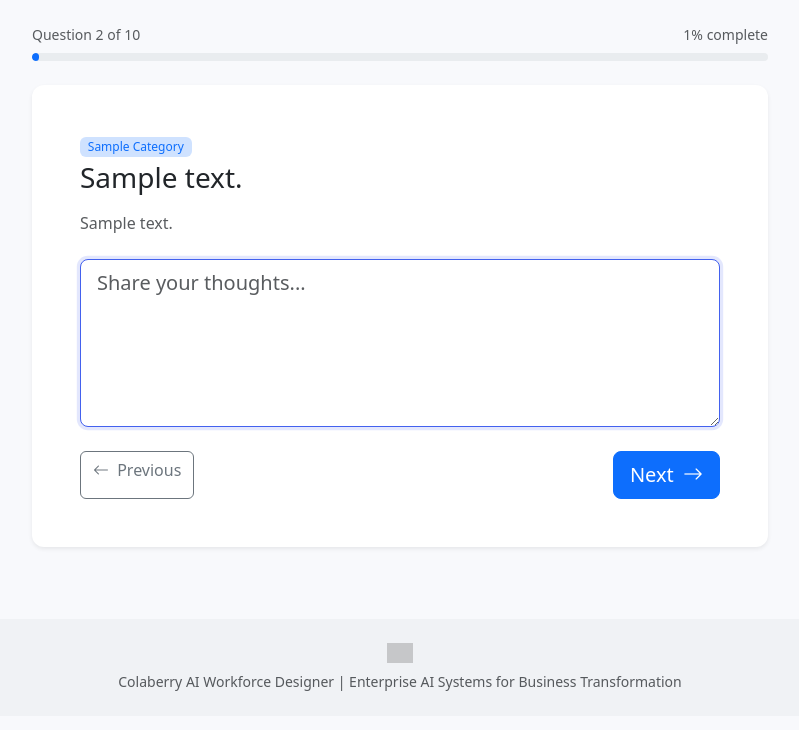
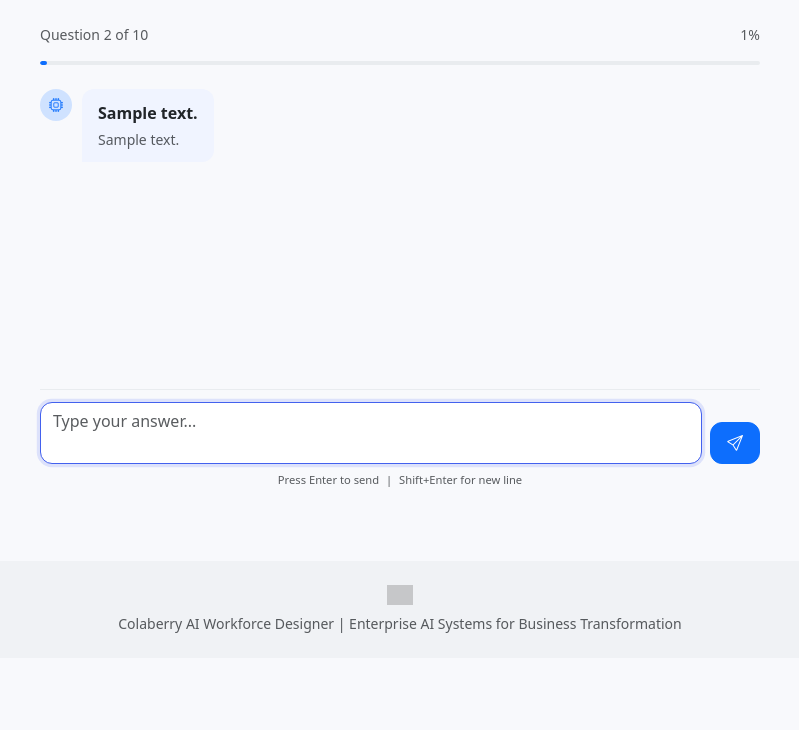
Before and after one commit to ColaberryIntern/AI_ProjectArchitect, a FastAPI app: template app/advisory/templates/question_flow.html in a window 1280 px wide. Shown: the part 56-786 px from the top of the page, without its empty margins (240-1039 px from the left). Run offline with FastAPI, Linux system fonts and the light colour scheme; the template is opened without the code that fills it: most values are stand-ins (such as "Sample title", 1, 10 or a date in 2020); grey boxes are pictures that could not be loaded.

Commit message:
Chat-style question flow + simplified landing label
Replace static form wizard with conversational chat interface:
- Bot avatar asks questions, user replies in chat bubbles
- Full conversation history visible (scrollable)
- Enter to send, Shift+Enter for new line
- Typing indicator with animated dots on submit
- System checkboxes inline for Q6 (current tools)
- Email capture inline for Q5
- Previous Q&A pairs shown as chat history

Landing page:
- Label: "What problem can AI solve for your business?"
- Fixed "Chief Operating Officer" -> "AI Control Tower"

Co-Authored-By: Claude Opus 4.6 (1M context) <noreply@anthropic.com>

```diff
--- a/app/advisory/templates/advisory_landing.html
+++ b/app/advisory/templates/advisory_landing.html
@@ -35,7 +35,7 @@
                 We'll identify automation opportunities, design AI systems, and map the agents needed to run your business.
             </p>
             <p class="text-muted small mb-0">
-                <i class="bi bi-stars me-1"></i>Powered by an AI "Chief Operating Officer" layer that monitors your business, identifies opportunities, and triggers actions automatically.
+                <i class="bi bi-stars me-1"></i>Powered by an AI Control Tower that monitors your business, identifies opportunities, and triggers actions automatically.
             </p>
         </div>
         <!-- Right: Dashboard Mockup -->
@@ -102,9 +102,9 @@
             <!-- Label -->
             <div class="mb-2">
                 <label for="business_idea" class="form-label fw-bold fs-5">
-                    Describe your business and the biggest operational or growth challenge you want AI to solve
+                    What problem can AI solve for your business?
                 </label>
-                <p class="text-muted small mb-3">Be specific. We'll design a complete AI-powered workforce including systems, agents, and ROI.</p>
+                <p class="text-muted small mb-3">Tell us about your business and biggest challenge. The more detail, the better your AI system design.</p>
             </div>
 
             <!-- Textarea -->
--- a/app/advisory/templates/question_flow.html
+++ b/app/advisory/templates/question_flow.html
@@ -1,95 +1,149 @@
 {% extends "advisory_base.html" %}
 
-{% block title %}Question {{ progress.current_index + 1 }} of {{ progress.total }} | AI Workforce Designer{% endblock %}
+{% block title %}AI Advisor | AI Workforce Designer{% endblock %}
+
+{% block head %}
+<style>
+.chat-container { max-width: 720px; margin: 0 auto; }
+.chat-messages { min-height: 300px; max-height: 60vh; overflow-y: auto; padding-bottom: 20px; }
+.msg { animation: msgIn 0.3s ease; margin-bottom: 12px; }
+@keyframes msgIn { from { opacity: 0; transform: translateY(10px); } to { opacity: 1; transform: translateY(0); } }
+.msg-bot { display: flex; gap: 10px; align-items: flex-start; }
+.msg-bot .bubble { background: #f0f4ff; border-radius: 12px 12px 12px 0; padding: 12px 16px; max-width: 85%; }
+.msg-user { display: flex; gap: 10px; justify-content: flex-end; }
+.msg-user .bubble { background: #4361ee; color: white; border-radius: 12px 12px 0 12px; padding: 12px 16px; max-width: 85%; }
+.msg-avatar { width: 32px; height: 32px; border-radius: 50%; display: flex; align-items: center; justify-content: center; font-size: 14px; flex-shrink: 0; }
+.chat-input { border-top: 1px solid #e9ecef; padding-top: 12px; }
+.typing-dots { display: inline-flex; gap: 4px; }
+.typing-dots span { width: 6px; height: 6px; border-radius: 50%; background: #4361ee; animation: dotBounce 1.2s infinite; }
+.typing-dots span:nth-child(2) { animation-delay: 0.2s; }
+.typing-dots span:nth-child(3) { animation-delay: 0.4s; }
+@keyframes dotBounce { 0%,100% { transform: translateY(0); } 50% { transform: translateY(-5px); } }
+</style>
+{% endblock %}
 
 {% block content %}
-<div class="row justify-content-center">
-    <div class="col-lg-8">
-        <!-- Progress bar -->
-        <div class="mb-4">
-            <div class="d-flex justify-content-between align-items-center mb-2">
-                <span class="text-muted small">Question {{ progress.current_index + 1 }} of {{ progress.total }}</span>
-                <span class="text-muted small">{{ progress.percent }}% complete</span>
+<div class="chat-container">
+    <!-- Progress -->
+    <div class="d-flex justify-content-between align-items-center mb-3">
+        <small class="text-muted">Question <span id="qNum">{{ progress.current_index + 1 }}</span> of {{ progress.total }}</small>
+        <small class="text-muted">{{ progress.percent }}%</small>
+    </div>
+    <div class="progress mb-4" style="height: 4px;">
+        <div class="progress-bar bg-primary" id="chatProgress" style="width: {{ progress.percent }}%; transition: width 0.5s;"></div>
+    </div>
+
+    <!-- Chat Messages -->
+    <div class="chat-messages" id="chatMessages">
+        <!-- Previous Q&A pairs -->
+        {% for answer in session.answers %}
+        <div class="msg msg-bot">
+            <div class="msg-avatar bg-primary-subtle text-primary"><i class="bi bi-cpu"></i></div>
+            <div class="bubble"><strong>{{ answer.question_text }}</strong></div>
+        </div>
+        <div class="msg msg-user">
+            <div class="bubble">{{ answer.answer_text }}</div>
+            <div class="msg-avatar bg-primary text-white"><i class="bi bi-person"></i></div>
+        </div>
+        {% endfor %}
+
+        <!-- Current question (bot is asking) -->
+        {% if question %}
+        <div class="msg msg-bot" id="currentQuestion">
+            <div class="msg-avatar bg-primary-subtle text-primary"><i class="bi bi-cpu"></i></div>
+            <div class="bubble">
+                <strong>{{ question.text }}</strong>
+                <div class="text-muted small mt-1">{{ question.help_text }}</div>
             </div>
-            <div class="progress" style="height: 8px;">
-                <div class="progress-bar bg-primary" role="progressbar"
-                     style="width: {{ progress.percent }}%"
-                     aria-valuenow="{{ progress.percent }}" aria-valuemin="0" aria-valuemax="100">
+        </div>
+        {% endif %}
+    </div>
+
+    <!-- Input Area -->
+    <div class="chat-input">
+        <form action="/advisory/{{ session.session_id }}/answer" method="POST" id="chatForm">
+            <div class="d-flex gap-2">
+                <div class="flex-grow-1">
+                    <textarea
+                        class="form-control"
+                        name="answer_text"
+                        id="chatInput"
+                        rows="2"
+                        placeholder="Type your answer..."
+                        required
+                        autofocus
+                        style="resize: none; border-radius: 12px;"
+                    ></textarea>
+                </div>
+                <button type="submit" class="btn btn-primary align-self-end" id="sendBtn" style="border-radius: 12px; padding: 8px 16px;">
+                    {% if progress.current_index == progress.total - 1 %}
+                    <i class="bi bi-magic me-1"></i>Done
+                    {% else %}
+                    <i class="bi bi-send"></i>
+                    {% endif %}
+                </button>
+            </div>
+
+            {% if show_email_capture %}
+            <div class="mt-2 p-2 bg-light rounded-3" style="font-size: 0.85rem;">
+                <label class="form-label mb-1 fw-semibold small">
+                    <i class="bi bi-envelope me-1"></i>Want your results emailed?
+                </label>
+                <input type="email" class="form-control form-control-sm" name="email" placeholder="your@email.com (optional)" style="border-radius: 8px;">
+            </div>
+            {% endif %}
+
+            {% if question and question.id == "q6_current_tools" %}
+            <div class="mt-2 p-2 bg-light rounded-3" style="font-size: 0.8rem;">
+                <label class="form-label mb-1 fw-semibold small">Systems you use:</label>
+                <div class="d-flex flex-wrap gap-1">
+                    {% for option in system_options %}
+                    <label class="badge bg-white text-dark border" style="cursor: pointer; font-weight: normal;">
+                        <input type="checkbox" name="selected_systems" value="{{ option }}" class="me-1" style="transform: scale(0.8);">{{ option }}
+                    </label>
+                    {% endfor %}
                 </div>
             </div>
-        </div>
+            {% endif %}
+        </form>
 
-        <!-- Question card -->
-        <div class="card border-0 shadow-sm">
-            <div class="card-body p-5">
-                <div class="mb-1">
-                    <span class="badge bg-primary-subtle text-primary">{{ question.category | replace("_", " ") | title }}</span>
-                </div>
-                <h3 class="card-title mb-3">{{ question.text }}</h3>
-                <p class="text-muted mb-4">{{ question.help_text }}</p>
-
-                <form action="/advisory/{{ session.session_id }}/answer" method="POST">
-                    <div class="mb-4">
-                        <textarea
-                            class="form-control form-control-lg"
-                            name="answer_text"
-                            rows="5"
-                            placeholder="Share your thoughts..."
-                            required
-                            autofocus
-                        ></textarea>
-                    </div>
-
-                    {% if show_email_capture %}
-                    <div class="mb-4 p-3 bg-light rounded">
-                        <label class="form-label fw-semibold">
-                            <i class="bi bi-envelope me-1"></i>Want us to send your AI Organization to your inbox?
-                        </label>
-                        <input type="email" class="form-control" name="email"
-                               placeholder="your@email.com (optional)">
-                        <small class="text-muted">Optional. We'll email your results when they're ready.</small>
-                    </div>
-                    {% endif %}
-
-                    {% if question.id == "q6_current_tools" %}
-                    <div class="mb-4">
-                        <label class="form-label fw-semibold">Which of these system categories do you currently use?</label>
-                        <div class="row g-2">
-                            {% for option in system_options %}
-                            <div class="col-6 col-md-4">
-                                <div class="form-check">
-                                    <input class="form-check-input" type="checkbox"
-                                           name="selected_systems" value="{{ option }}"
-                                           id="sys_{{ loop.index }}">
-                                    <label class="form-check-label small" for="sys_{{ loop.index }}">{{ option }}</label>
-                                </div>
-                            </div>
-                            {% endfor %}
-                        </div>
-                    </div>
-                    {% endif %}
-
-                    <div class="d-flex justify-content-between">
-                        {% if progress.current_index > 0 %}
-                        <a href="/advisory/{{ session.session_id }}/questions"
-                           class="btn btn-outline-secondary">
-                            <i class="bi bi-arrow-left me-1"></i> Previous
-                        </a>
-                        {% else %}
-                        <div></div>
-                        {% endif %}
-
-                        <button type="submit" class="btn btn-primary btn-lg">
-                            {% if progress.current_index == progress.total - 1 %}
-                                Choose AI Capabilities <i class="bi bi-arrow-right ms-1"></i>
-                            {% else %}
-                                Next <i class="bi bi-arrow-right ms-1"></i>
-                            {% endif %}
-                        </button>
-                    </div>
-                </form>
-            </div>
+        <!-- Enter to send hint -->
+        <div class="text-muted text-center mt-2" style="font-size: 0.7rem;">
+            Press Enter to send <span class="mx-1">|</span> Shift+Enter for new line
         </div>
     </div>
 </div>
+
+<script>
+// Scroll to bottom on load
+var msgs = document.getElementById('chatMessages');
+msgs.scrollTop = msgs.scrollHeight;
+
+// Enter to send (Shift+Enter for newline)
+document.getElementById('chatInput').addEventListener('keydown', function(e) {
+    if (e.key === 'Enter' && !e.shiftKey) {
+        e.preventDefault();
+        if (this.value.trim()) {
+            document.getElementById('chatForm').submit();
+        }
+    }
+});
+
+// Loading state on submit
+document.getElementById('chatForm').addEventListener('submit', function() {
+    var btn = document.getElementById('sendBtn');
+    btn.disabled = true;
+    btn.innerHTML = '<span class="spinner-border spinner-border-sm"></span>';
+
+    // Show typing indicator
+    var typing = document.createElement('div');
+    typing.className = 'msg msg-bot';
+    typing.innerHTML = '<div class="msg-avatar bg-primary-subtle text-primary"><i class="bi bi-cpu"></i></div><div class="bubble"><div class="typing-dots"><span></span><span></span><span></span></div></div>';
+    msgs.appendChild(typing);
+    msgs.scrollTop = msgs.scrollHeight;
+});
+
+// Auto-focus
+document.getElementById('chatInput').focus();
+</script>
 {% endblock %}
```
Also changed, not shown: tests/app/test_advisory_routes.py (+2 -2 lines).
